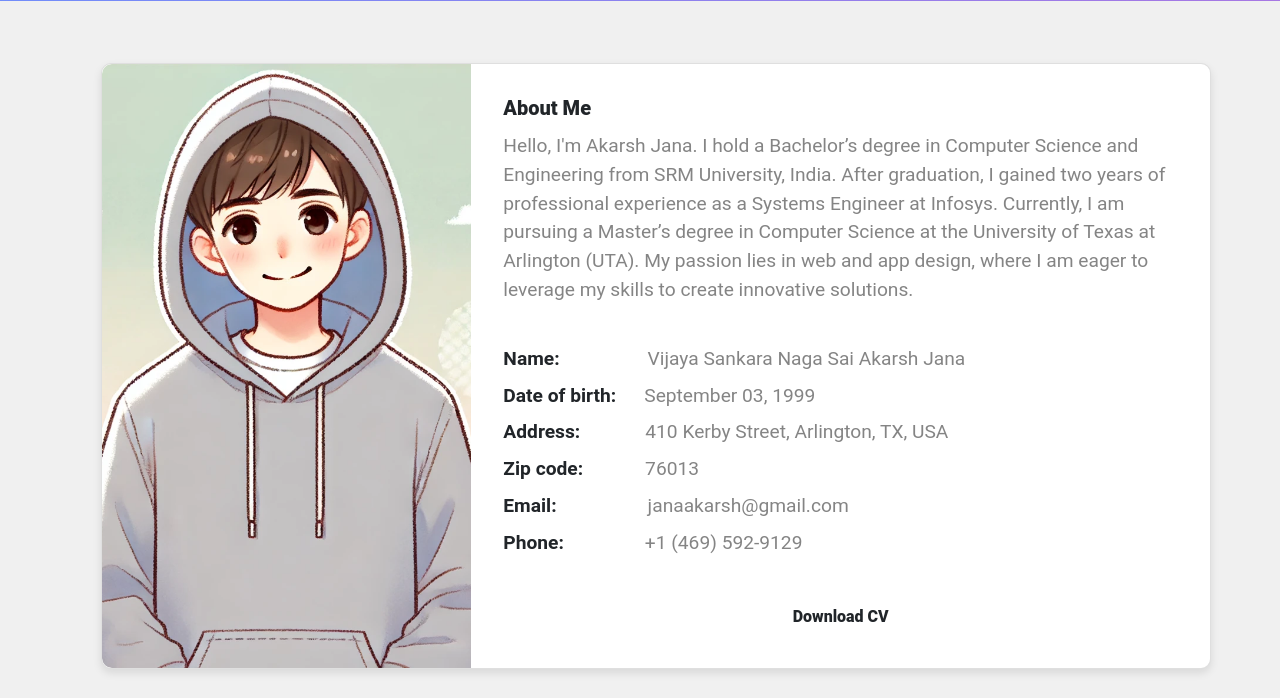
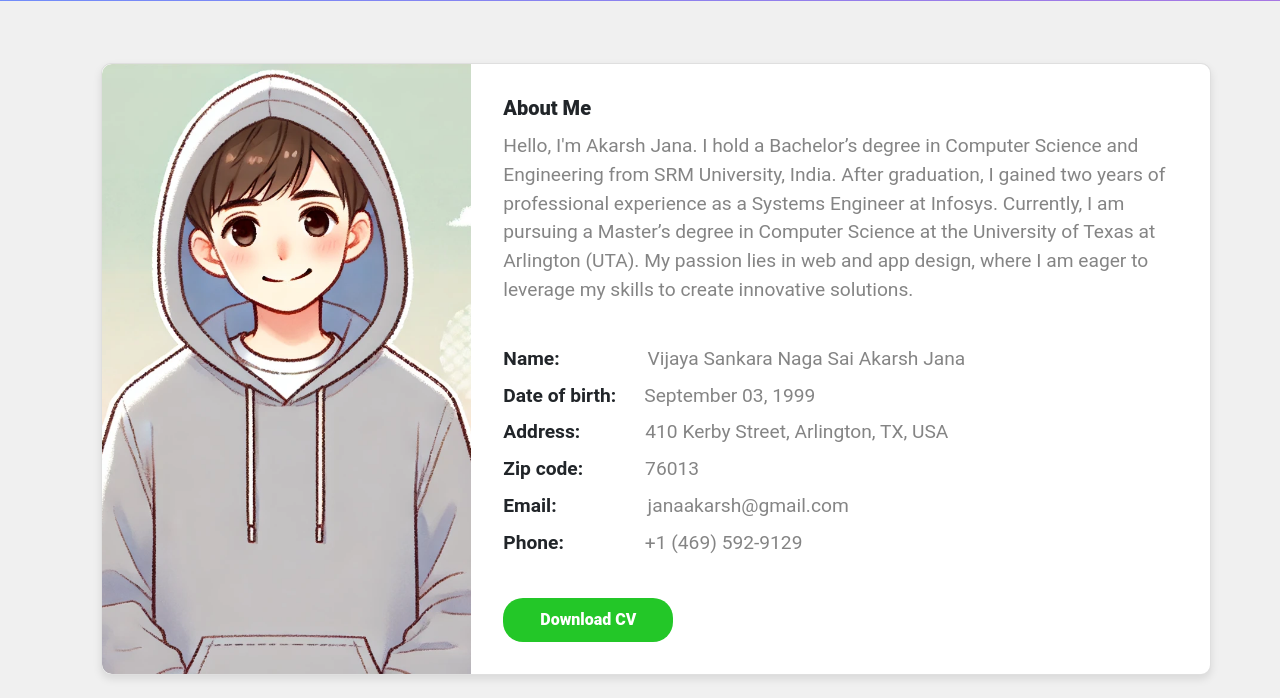
Before and after one commit to Aspiro98/akarsh_portfolio.github.io, a plain HTML site: page index.html in a window 1280 px wide. Shown: the part 81-779 px from the top of the page. Drawn offline with nearby package versions, Linux system fonts and the light colour scheme; some packages are replaced by stand-ins of ours; a script that the page names is missing.

Commit message:
Update index.html

```diff
--- a/index.html
+++ b/index.html
@@ -55,7 +55,7 @@
                             <li class="d-flex mb-2"><span class="info-label"><strong>Email:</strong></span> <span class="info-value ml-2" style="color:rgba(0, 0, 0, 0.484); padding-left: 83px;">janaakarsh@gmail.com</span></li>
                             <li class="d-flex mb-2"><span class="info-label"><strong>Phone:</strong></span> <span class="info-value ml-2" style="color:rgba(0, 0, 0, 0.484); padding-left: 73px;">+1 (469) 592-9129</span></li>
                         </ul>
-                        <a href="https://github.com/Aspiro98/Resume/blob/main/Akarsh_Jana_Resume_Updated.pdf" class="btn mt-3" target="_blank" style="font-weight: bolder;"><strong>Download CV</strong></a>
+                        <a href="https://github.com/Aspiro98/Resume/blob/main/Akarsh_Jana_Resume_Updated" class="btn btn-download-cv mt-3" target="_blank" style="font-weight: bolder;"><strong>Download CV</strong></a>
                     </div>
                 </div>
             </div>
```
